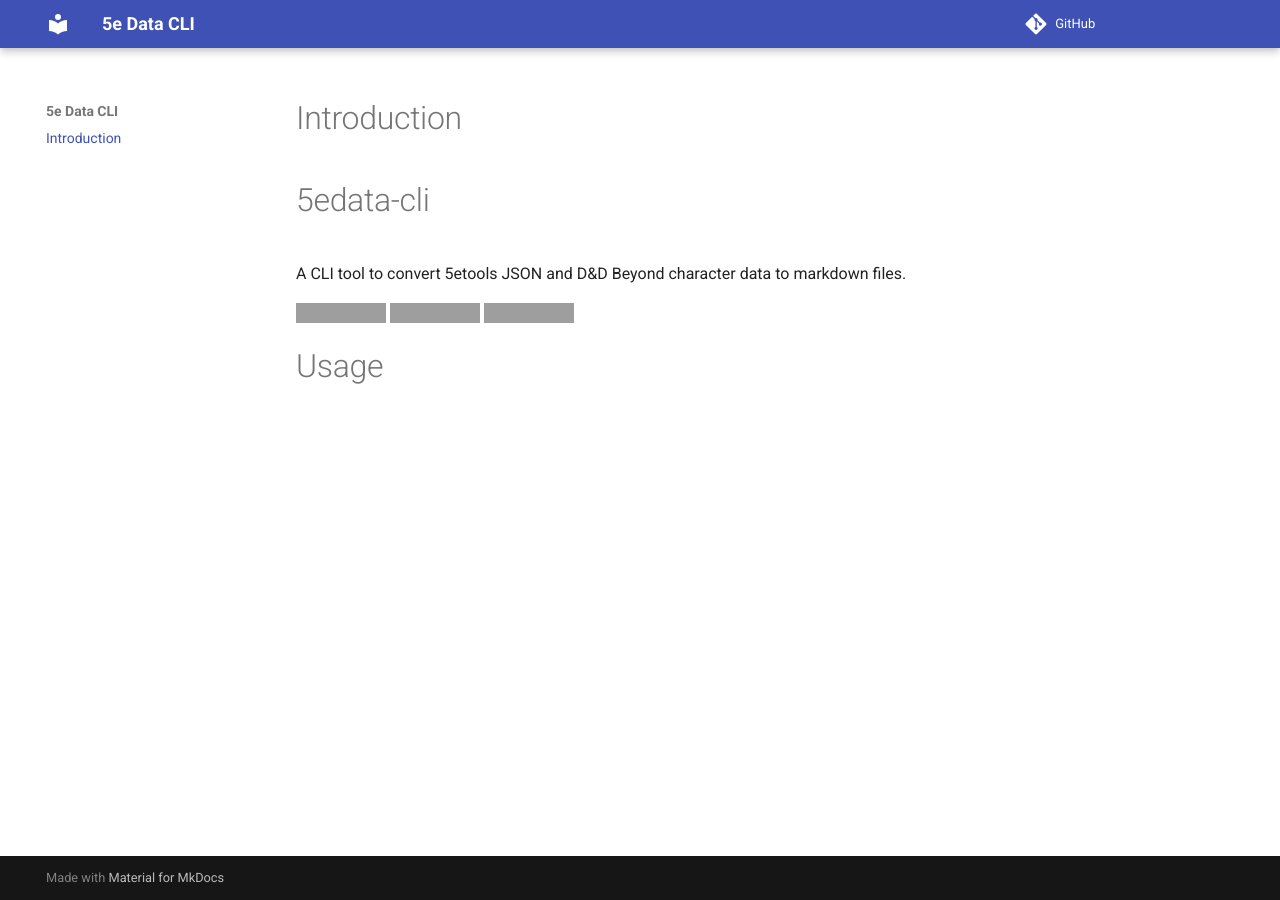
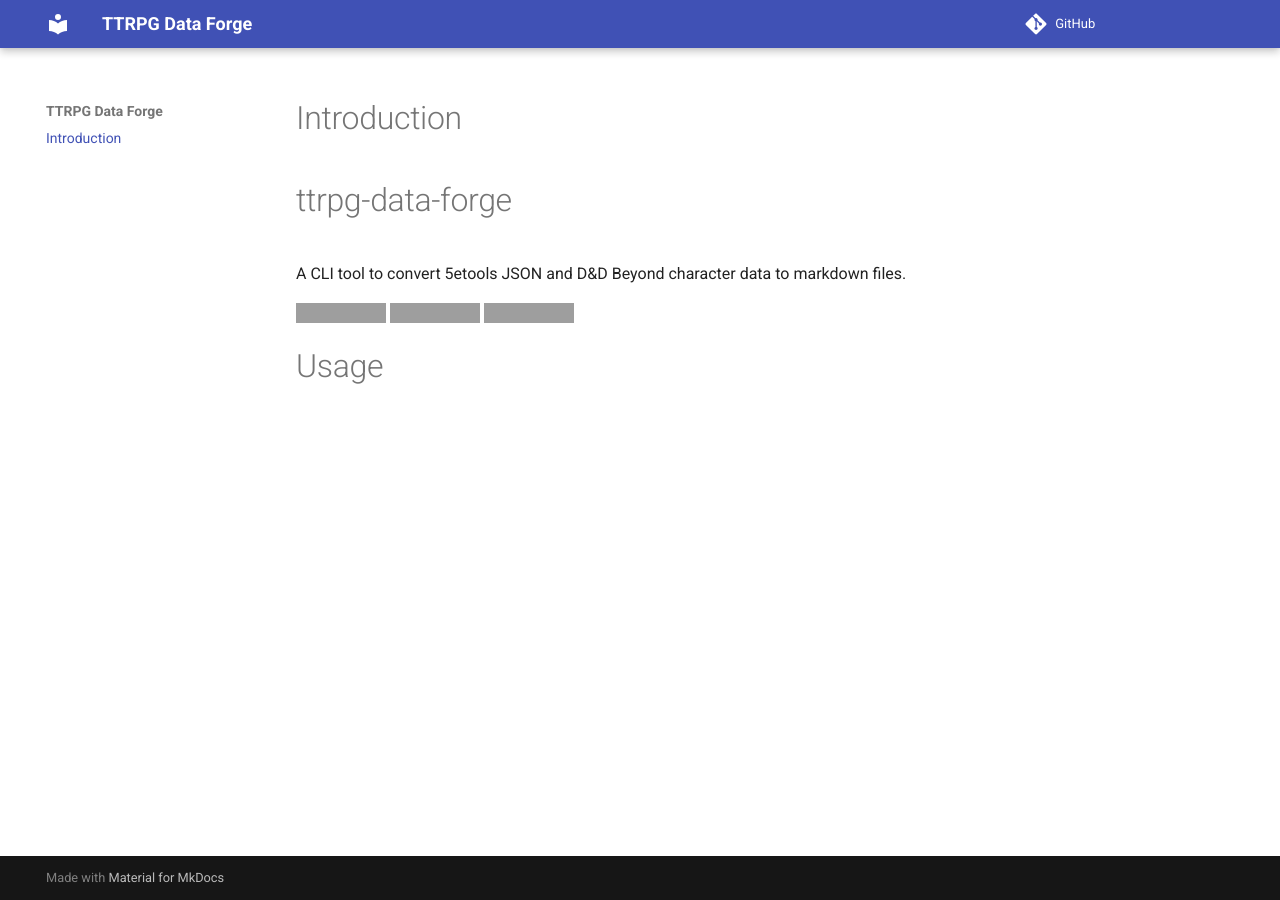
Before and after one commit to Stackclash/5edata-cli, an MkDocs documentation site: the page built from docs/index.md, in a window 1280 px wide. Built offline with MkDocs 1.6.1 and Material for MkDocs 9.7.7, drawn with Linux system fonts in a browser that asks for light colours; comment, search, counter and statistics services are not loaded; grey boxes are pictures that could not be loaded.

Commit message:
chore: CLI name change (#14)

```diff
--- a/README.md
+++ b/README.md
@@ -1,12 +1,12 @@
-5edata-cli
+ttrpg-data-forge
 =================
 
 A CLI tool to convert 5etools JSON and D&D Beyond character data to markdown files.
 
 
 [![oclif](https://img.shields.io/badge/cli-oclif-brightgreen.svg)](https://oclif.io)
-[![Version](https://img.shields.io/npm/v/@stackclash%2F5edata-cli.svg)](https://npmjs.org/package/@stackclash/5edata-cli)
-[![Downloads/week](https://img.shields.io/npm/dw/@stackclash%2F5edata-cli.svg)](https://npmjs.org/package/@stackclash/5edata-cli)
+[![Version](https://img.shields.io/npm/v/@stackclash%2Fttrpg-data-forge.svg)](https://npmjs.org/package/@stackclash/ttrpg-data-forge)
+[![Downloads/week](https://img.shields.io/npm/dw/@stackclash%2Fttrpg-data-forge.svg)](https://npmjs.org/package/@stackclash/ttrpg-data-forge)
 
 
 <!-- toc -->
--- a/mkdocs.yml
+++ b/mkdocs.yml
@@ -1,6 +1,6 @@
-site_name: 5e Data CLI
-site_url: https://stackclash.github.io/5e-data-cli
-repo_url: https://github.com/Stackclash/5e-data-cli
+site_name: TTRPG Data Forge
+site_url: https://stackclash.github.io/ttrpg-data-forge
+repo_url: https://github.com/Stackclash/ttrpg-data-forge
 edit_uri: blob/main/docs/
 remote_branch: gh-pages
 docs_dir: docs
```
Also changed, not shown: package.json (+9 -8 lines).
